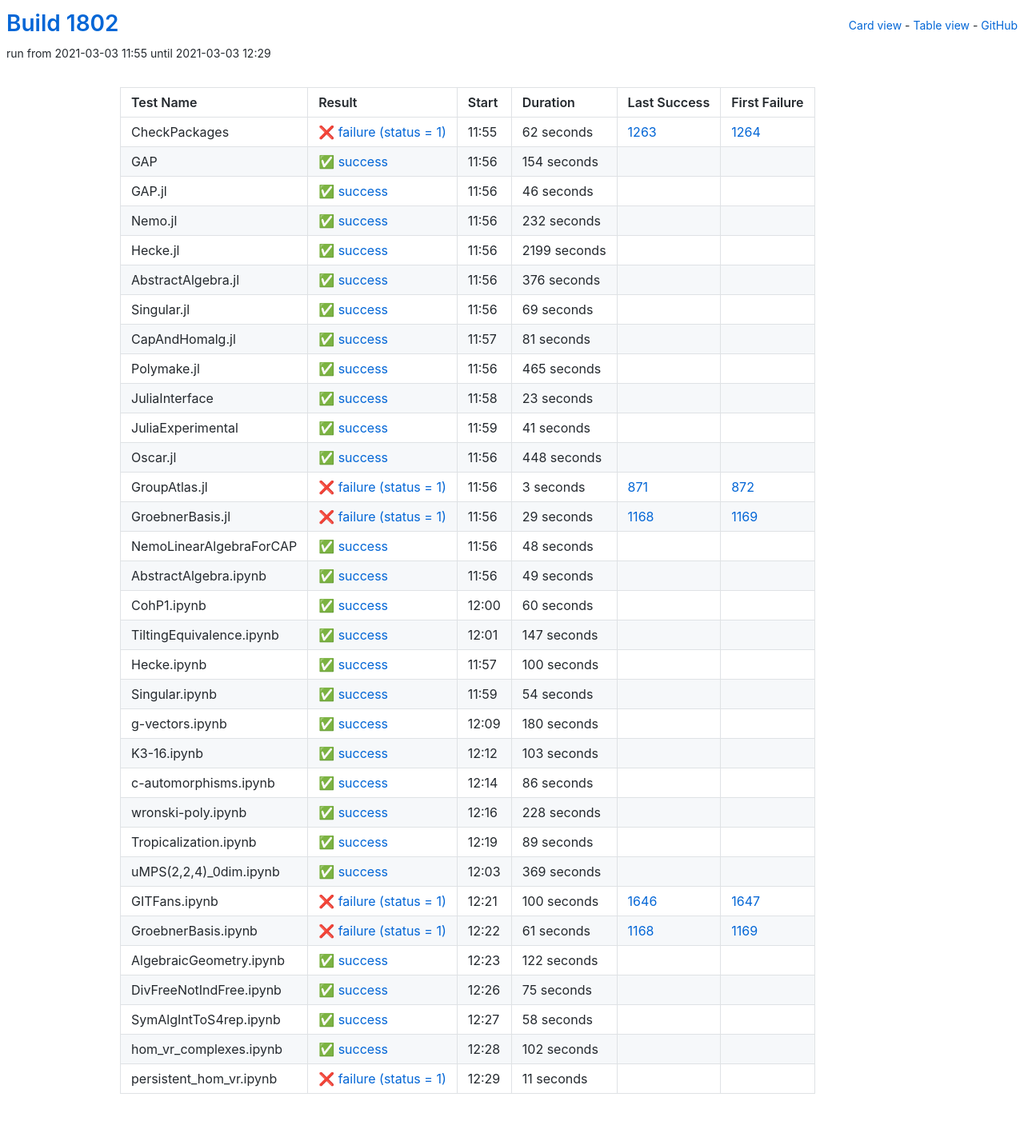
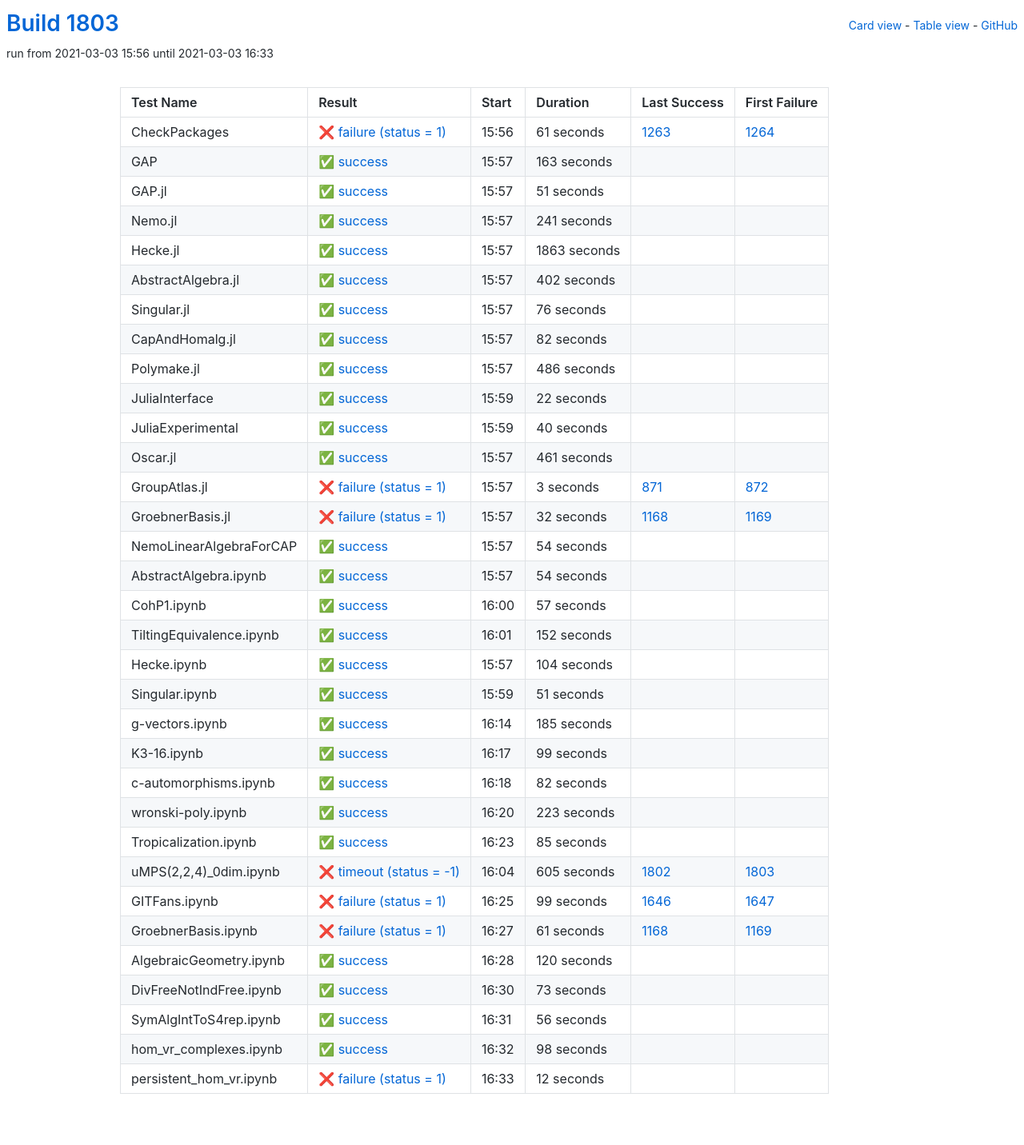
Before and after one commit to oscar-system/oscar-ci-status-stable, a Jekyll site: the page built from table.html, in a window 1280 px wide. Shown: the whole page at 80% size. Built offline with Jekyll 4.4.1, drawn with Linux system fonts in a browser that asks for light colours.

Commit message:
Build #1803

```diff
--- a/_data/ci.yml
+++ b/_data/ci.yml
@@ -1,6 +1,6 @@
 ---
-build: 1802
-build_url: https://oscarci.mathematik.uni-kl.de/job/oscar-stable/1802/
+build: 1803
+build_url: https://oscarci.mathematik.uni-kl.de/job/oscar-stable/1803/
 job: oscar-stable
 organization: oscar-system
 repo: oscar-ci-status-stable
@@ -8,152 +8,152 @@ repourl: https://github.com/oscar-system/oscar-ci-status-stable
 tests:
 - name: CheckPackages
   id: checkpackages
-  log: https://oscarci.mathematik.uni-kl.de/job/oscar-stable/1802/artifact/logs/build-1802/CheckPackages.log
-  start: 2021-03-03 11:55
+  log: https://oscarci.mathematik.uni-kl.de/job/oscar-stable/1803/artifact/logs/build-1803/CheckPackages.log
+  start: 2021-03-03 15:56
   success: false
   exitcode: 1
   status: failure
-  duration: 62
+  duration: 61
   last_success: 1263
   last_success_url: https://oscarci.mathematik.uni-kl.de/job/oscar-stable/1263/
   first_failure: 1264
   first_failure_url: https://oscarci.mathematik.uni-kl.de/job/oscar-stable/1264/
 - name: GAP
   id: gap
-  log: https://oscarci.mathematik.uni-kl.de/job/oscar-stable/1802/artifact/logs/build-1802/GAP.log
-  start: 2021-03-03 11:56
+  log: https://oscarci.mathematik.uni-kl.de/job/oscar-stable/1803/artifact/logs/build-1803/GAP.log
+  start: 2021-03-03 15:57
   success: true
   exitcode: 0
   status: success
-  duration: 154
+  duration: 163
   last_success: false
   last_success_url:
   first_failure: false
   first_failure_url:
 - name: GAP.jl
   id: gap-jl
-  log: https://oscarci.mathematik.uni-kl.de/job/oscar-stable/1802/artifact/logs/build-1802/GAP.jl.log
-  start: 2021-03-03 11:56
+  log: https://oscarci.mathematik.uni-kl.de/job/oscar-stable/1803/artifact/logs/build-1803/GAP.jl.log
+  start: 2021-03-03 15:57
   success: true
   exitcode: 0
   status: success
-  duration: 46
+  duration: 51
   last_success: false
   last_success_url:
   first_failure: false
   first_failure_url:
 - name: Nemo.jl
   id: nemo-jl
-  log: https://oscarci.mathematik.uni-kl.de/job/oscar-stable/1802/artifact/logs/build-1802/Nemo.jl.log
-  start: 2021-03-03 11:56
+  log: https://oscarci.mathematik.uni-kl.de/job/oscar-stable/1803/artifact/logs/build-1803/Nemo.jl.log
+  start: 2021-03-03 15:57
   success: true
   exitcode: 0
   status: success
-  duration: 232
+  duration: 241
   last_success: false
   last_success_url:
   first_failure: false
   first_failure_url:
 - name: Hecke.jl
   id: hecke-jl
-  log: https://oscarci.mathematik.uni-kl.de/job/oscar-stable/1802/artifact/logs/build-1802/Hecke.jl.log
-  start: 2021-03-03 11:56
+  log: https://oscarci.mathematik.uni-kl.de/job/oscar-stable/1803/artifact/logs/build-1803/Hecke.jl.log
+  start: 2021-03-03 15:57
   success: true
   exitcode: 0
   status: success
-  duration: 2199
+  duration: 1863
   last_success: false
   last_success_url:
   first_failure: false
   first_failure_url:
 - name: AbstractAlgebra.jl
   id: abstractalgebra-jl
-  log: https://oscarci.mathematik.uni-kl.de/job/oscar-stable/1802/artifact/logs/build-1802/AbstractAlgebra.jl.log
-  start: 2021-03-03 11:56
+  log: https://oscarci.mathematik.uni-kl.de/job/oscar-stable/1803/artifact/logs/build-1803/AbstractAlgebra.jl.log
+  start: 2021-03-03 15:57
   success: true
   exitcode: 0
   status: success
-  duration: 376
+  duration: 402
   last_success: false
   last_success_url:
   first_failure: false
   first_failure_url:
 - name: Singular.jl
   id: singular-jl
-  log: https://oscarci.mathematik.uni-kl.de/job/oscar-stable/1802/artifact/logs/build-1802/Singular.jl.log
-  start: 2021-03-03 11:56
+  log: https://oscarci.mathematik.uni-kl.de/job/oscar-stable/1803/artifact/logs/build-1803/Singular.jl.log
+  start: 2021-03-03 15:57
   success: true
   exitcode: 0
   status: success
-  duration: 69
+  duration: 76
   last_success: false
   last_success_url:
   first_failure: false
   first_failure_url:
 - name: CapAndHomalg.jl
   id: capandhomalg-jl
-  log: https://oscarci.mathematik.uni-kl.de/job/oscar-stable/1802/artifact/logs/build-1802/CapAndHomalg.jl.log
-  start: 2021-03-03 11:57
+  log: https://oscarci.mathematik.uni-kl.de/job/oscar-stable/1803/artifact/logs/build-1803/CapAndHomalg.jl.log
+  start: 2021-03-03 15:57
   success: true
   exitcode: 0
   status: success
-  duration: 81
+  duration: 82
   last_success: false
   last_success_url:
   first_failure: false
   first_failure_url:
 - name: Polymake.jl
   id: polymake-jl
-  log: https://oscarci.mathematik.uni-kl.de/job/oscar-stable/1802/artifact/logs/build-1802/Polymake.jl.log
-  start: 2021-03-03 11:56
+  log: https://oscarci.mathematik.uni-kl.de/job/oscar-stable/1803/artifact/logs/build-1803/Polymake.jl.log
+  start: 2021-03-03 15:57
   success: true
   exitcode: 0
   status: success
-  duration: 465
+  duration: 486
   last_success: false
   last_success_url:
   first_failure: false
   first_failure_url:
 - name: JuliaInterface
   id: juliainterface
-  log: https://oscarci.mathematik.uni-kl.de/job/oscar-stable/1802/artifact/logs/build-1802/JuliaInterface.log
-  start: 2021-03-03 11:58
+  log: https://oscarci.mathematik.uni-kl.de/job/oscar-stable/1803/artifact/logs/build-1803/JuliaInterface.log
+  start: 2021-03-03 15:59
   success: true
   exitcode: 0
   status: success
-  duration: 23
+  duration: 22
   last_success: false
   last_success_url:
   first_failure: false
   first_failure_url:
 - name: JuliaExperimental
   id: juliaexperimental
-  log: https://oscarci.mathematik.uni-kl.de/job/oscar-stable/1802/artifact/logs/build-1802/JuliaExperimental.log
-  start: 2021-03-03 11:59
+  log: https://oscarci.mathematik.uni-kl.de/job/oscar-stable/1803/artifact/logs/build-1803/JuliaExperimental.log
+  start: 2021-03-03 15:59
   success: true
   exitcode: 0
   status: success
-  duration: 41
+  duration: 40
   last_success: false
   last_success_url:
   first_failure: false
   first_failure_url:
 - name: Oscar.jl
   id: oscar-jl
-  log: https://oscarci.mathematik.uni-kl.de/job/oscar-stable/1802/artifact/logs/build-1802/Oscar.jl.log
-  start: 2021-03-03 11:56
+  log: https://oscarci.mathematik.uni-kl.de/job/oscar-stable/1803/artifact/logs/build-1803/Oscar.jl.log
+  start: 2021-03-03 15:57
   success: true
   exitcode: 0
   status: success
-  duration: 448
+  duration: 461
   last_success: false
   last_success_url:
   first_failure: false
   first_failure_url:
 - name: GroupAtlas.jl
   id: groupatlas-jl
-  log: https://oscarci.mathematik.uni-kl.de/job/oscar-stable/1802/artifact/logs/build-1802/GroupAtlas.jl.log
-  start: 2021-03-03 11:56
+  log: https://oscarci.mathematik.uni-kl.de/job/oscar-stable/1803/artifact/logs/build-1803/GroupAtlas.jl.log
+  start: 2021-03-03 15:57
   success: false
   exitcode: 1
   status: failure
@@ -164,80 +164,20 @@ tests:
   first_failure_url: https://oscarci.mathematik.uni-kl.de/job/oscar-stable/872/
 - name: GroebnerBasis.jl
   id: groebnerbasis-jl
-  log: https://oscarci.mathematik.uni-kl.de/job/oscar-stable/1802/artifact/logs/build-1802/GroebnerBasis.jl.log
-  start: 2021-03-03 11:56
+  log: https://oscarci.mathematik.uni-kl.de/job/oscar-stable/1803/artifact/logs/build-1803/GroebnerBasis.jl.log
+  start: 2021-03-03 15:57
   success: false
   exitcode: 1
   status: failure
-  duration: 29
+  duration: 32
   last_success: 1168
   last_success_url: https://oscarci.mathematik.uni-kl.de/job/oscar-stable/1168/
   first_failure: 1169
   first_failure_url: https://oscarci.mathematik.uni-kl.de/job/oscar-stable/1169/
 - name: NemoLinearAlgebraForCAP
   id: nemolinearalgebraforcap
-  log: https://oscarci.mathematik.uni-kl.de/job/oscar-stable/1802/artifact/logs/build-1802/NemoLinearAlgebraForCAP.log
-  start: 2021-03-03 11:56
-  success: true
-  exitcode: 0
-  status: success
-  duration: 48
-  last_success: false
-  last_success_url:
-  first_failure: false
-  first_failure_url:
-- name: AbstractAlgebra.ipynb
-  id: abstractalgebra-ipynb
-  log: https://oscarci.mathematik.uni-kl.de/job/oscar-stable/1802/artifact/logs/build-1802/AbstractAlgebra.ipynb.log
-  start: 2021-03-03 11:56
-  success: true
-  exitcode: 0
-  status: success
-  duration: 49
-  last_success: false
-  last_success_url:
-  first_failure: false
-  first_failure_url:
-- name: CohP1.ipynb
-  id: cohp1-ipynb
-  log: https://oscarci.mathematik.uni-kl.de/job/oscar-stable/1802/artifact/logs/build-1802/CohP1.ipynb.log
-  start: 2021-03-03 12:00
-  success: true
-  exitcode: 0
-  status: success
-  duration: 60
-  last_success: false
-  last_success_url:
-  first_failure: false
-  first_failure_url:
-- name: TiltingEquivalence.ipynb
-  id: tiltingequivalence-ipynb
-  log: https://oscarci.mathematik.uni-kl.de/job/oscar-stable/1802/artifact/logs/build-1802/TiltingEquivalence.ipynb.log
-  start: 2021-03-03 12:01
-  success: true
-  exitcode: 0
-  status: success
-  duration: 147
-  last_success: false
-  last_success_url:
-  first_failure: false
-  first_failure_url:
-- name: Hecke.ipynb
-  id: hecke-ipynb
-  log: https://oscarci.mathematik.uni-kl.de/job/oscar-stable/1802/artifact/logs/build-1802/Hecke.ipynb.log
-  start: 2021-03-03 11:57
-  success: true
-  exitcode: 0
-  status: success
-  duration: 100
-  last_success: false
-  last_success_url:
-  first_failure: false
-  first_failure_url:
-- name: Singular.ipynb
-  id: singular-ipynb
-  log: https://oscarci.mathematik.uni-kl.de/job/oscar-stable/1802/artifact/logs/build-1802/Singular.ipynb.log
-  start: 2021-03-03 11:59
+  log: https://oscarci.mathematik.uni-kl.de/job/oscar-stable/1803/artifact/logs/build-1803/NemoLinearAlgebraForCAP.log
+  start: 2021-03-03 15:57
   success: true
   exitcode: 0
   status: success
@@ -246,94 +186,154 @@ tests:
   last_success_url:
   first_failure: false
   first_failure_url:
-- name: g-vectors.ipynb
-  id: g-vectors-ipynb
-  log: https://oscarci.mathematik.uni-kl.de/job/oscar-stable/1802/artifact/logs/build-1802/g-vectors.ipynb.log
-  start: 2021-03-03 12:09
+- name: AbstractAlgebra.ipynb
+  id: abstractalgebra-ipynb
+  log: https://oscarci.mathematik.uni-kl.de/job/oscar-stable/1803/artifact/logs/build-1803/AbstractAlgebra.ipynb.log
+  start: 2021-03-03 15:57
   success: true
   exitcode: 0
   status: success
-  duration: 180
+  duration: 54
+  last_success: false
+  last_success_url:
+  first_failure: false
+  first_failure_url:
+- name: CohP1.ipynb
+  id: cohp1-ipynb
+  log: https://oscarci.mathematik.uni-kl.de/job/oscar-stable/1803/artifact/logs/build-1803/CohP1.ipynb.log
+  start: 2021-03-03 16:00
+  success: true
+  exitcode: 0
+  status: success
+  duration: 57
+  last_success: false
+  last_success_url:
+  first_failure: false
+  first_failure_url:
+- name: TiltingEquivalence.ipynb
+  id: tiltingequivalence-ipynb
+  log: https://oscarci.mathematik.uni-kl.de/job/oscar-stable/1803/artifact/logs/build-1803/TiltingEquivalence.ipynb.log
+  start: 2021-03-03 16:01
+  success: true
+  exitcode: 0
+  status: success
+  duration: 152
+  last_success: false
+  last_success_url:
+  first_failure: false
+  first_failure_url:
+- name: Hecke.ipynb
+  id: hecke-ipynb
+  log: https://oscarci.mathematik.uni-kl.de/job/oscar-stable/1803/artifact/logs/build-1803/Hecke.ipynb.log
+  start: 2021-03-03 15:57
+  success: true
+  exitcode: 0
+  status: success
+  duration: 104
+  last_success: false
+  last_success_url:
+  first_failure: false
+  first_failure_url:
+- name: Singular.ipynb
+  id: singular-ipynb
+  log: https://oscarci.mathematik.uni-kl.de/job/oscar-stable/1803/artifact/logs/build-1803/Singular.ipynb.log
+  start: 2021-03-03 15:59
+  success: true
+  exitcode: 0
+  status: success
+  duration: 51
+  last_success: false
+  last_success_url:
+  first_failure: false
+  first_failure_url:
+- name: g-vectors.ipynb
+  id: g-vectors-ipynb
+  log: https://oscarci.mathematik.uni-kl.de/job/oscar-stable/1803/artifact/logs/build-1803/g-vectors.ipynb.log
+  start: 2021-03-03 16:14
+  success: true
+  exitcode: 0
+  status: success
+  duration: 185
   last_success: false
   last_success_url:
   first_failure: false
   first_failure_url:
 - name: K3-16.ipynb
   id: k3-16-ipynb
-  log: https://oscarci.mathematik.uni-kl.de/job/oscar-stable/1802/artifact/logs/build-1802/K3-16.ipynb.log
-  start: 2021-03-03 12:12
+  log: https://oscarci.mathematik.uni-kl.de/job/oscar-stable/1803/artifact/logs/build-1803/K3-16.ipynb.log
+  start: 2021-03-03 16:17
   success: true
   exitcode: 0
   status: success
-  duration: 103
+  duration: 99
   last_success: false
   last_success_url:
   first_failure: false
   first_failure_url:
 - name: c-automorphisms.ipynb
   id: c-automorphisms-ipynb
-  log: https://oscarci.mathematik.uni-kl.de/job/oscar-stable/1802/artifact/logs/build-1802/c-automorphisms.ipynb.log
-  start: 2021-03-03 12:14
+  log: https://oscarci.mathematik.uni-kl.de/job/oscar-stable/1803/artifact/logs/build-1803/c-automorphisms.ipynb.log
+  start: 2021-03-03 16:18
   success: true
   exitcode: 0
   status: success
-  duration: 86
+  duration: 82
   last_success: false
   last_success_url:
   first_failure: false
   first_failure_url:
 - name: wronski-poly.ipynb
   id: wronski-poly-ipynb
-  log: https://oscarci.mathematik.uni-kl.de/job/oscar-stable/1802/artifact/logs/build-1802/wronski-poly.ipynb.log
-  start: 2021-03-03 12:16
+  log: https://oscarci.mathematik.uni-kl.de/job/oscar-stable/1803/artifact/logs/build-1803/wronski-poly.ipynb.log
+  start: 2021-03-03 16:20
   success: true
   exitcode: 0
   status: success
-  duration: 228
+  duration: 223
   last_success: false
   last_success_url:
   first_failure: false
   first_failure_url:
 - name: Tropicalization.ipynb
   id: tropicalization-ipynb
-  log: https://oscarci.mathematik.uni-kl.de/job/oscar-stable/1802/artifact/logs/build-1802/Tropicalization.ipynb.log
-  start: 2021-03-03 12:19
+  log: https://oscarci.mathematik.uni-kl.de/job/oscar-stable/1803/artifact/logs/build-1803/Tropicalization.ipynb.log
+  start: 2021-03-03 16:23
   success: true
   exitcode: 0
   status: success
-  duration: 89
+  duration: 85
   last_success: false
   last_success_url:
   first_failure: false
   first_failure_url:
 - name: uMPS(2,2,4)_0dim.ipynb
   id: umps-2-2-4-0dim-ipynb
-  log: https://oscarci.mathematik.uni-kl.de/job/oscar-stable/1802/artifact/logs/build-1802/uMPS-2-2-4-_0dim.ipynb.log
-  start: 2021-03-03 12:03
-  success: true
-  exitcode: 0
-  status: success
-  duration: 369
-  last_success: false
-  last_success_url:
-  first_failure: false
-  first_failure_url:
+  log: https://oscarci.mathematik.uni-kl.de/job/oscar-stable/1803/artifact/logs/build-1803/uMPS-2-2-4-_0dim.ipynb.log
+  start: 2021-03-03 16:04
+  success: false
+  exitcode: -1
+  status: timeout
+  duration: 605
+  last_success: 1802
+  last_success_url: https://oscarci.mathematik.uni-kl.de/job/oscar-stable/1802/
+  first_failure: 1803
+  first_failure_url: https://oscarci.mathematik.uni-kl.de/job/oscar-stable/1803/
 - name: GITFans.ipynb
   id: gitfans-ipynb
-  log: https://oscarci.mathematik.uni-kl.de/job/oscar-stable/1802/artifact/logs/build-1802/GITFans.ipynb.log
-  start: 2021-03-03 12:21
+  log: https://oscarci.mathematik.uni-kl.de/job/oscar-stable/1803/artifact/logs/build-1803/GITFans.ipynb.log
+  start: 2021-03-03 16:25
   success: false
   exitcode: 1
   status: failure
-  duration: 100
+  duration: 99
   last_success: 1646
   last_success_url: https://oscarci.mathematik.uni-kl.de/job/oscar-stable/1646/
   first_failure: 1647
   first_failure_url: https://oscarci.mathematik.uni-kl.de/job/oscar-stable/1647/
 - name: GroebnerBasis.ipynb
   id: groebnerbasis-ipynb
-  log: https://oscarci.mathematik.uni-kl.de/job/oscar-stable/1802/artifact/logs/build-1802/GroebnerBasis.ipynb.log
-  start: 2021-03-03 12:22
+  log: https://oscarci.mathematik.uni-kl.de/job/oscar-stable/1803/artifact/logs/build-1803/GroebnerBasis.ipynb.log
+  start: 2021-03-03 16:27
   success: false
   exitcode: 1
   status: failure
@@ -344,60 +344,60 @@ tests:
   first_failure_url: https://oscarci.mathematik.uni-kl.de/job/oscar-stable/1169/
 - name: AlgebraicGeometry.ipynb
   id: algebraicgeometry-ipynb
-  log: https://oscarci.mathematik.uni-kl.de/job/oscar-stable/1802/artifact/logs/build-1802/AlgebraicGeometry.ipynb.log
-  start: 2021-03-03 12:23
+  log: https://oscarci.mathematik.uni-kl.de/job/oscar-stable/1803/artifact/logs/build-1803/AlgebraicGeometry.ipynb.log
+  start: 2021-03-03 16:28
   success: true
   exitcode: 0
   status: success
-  duration: 122
+  duration: 120
   last_success: false
   last_success_url:
   first_failure: false
   first_failure_url:
 - name: DivFreeNotIndFree.ipynb
   id: divfreenotindfree-ipynb
-  log: https://oscarci.mathematik.uni-kl.de/job/oscar-stable/1802/artifact/logs/build-1802/DivFreeNotIndFree.ipynb.log
-  start: 2021-03-03 12:26
+  log: https://oscarci.mathematik.uni-kl.de/job/oscar-stable/1803/artifact/logs/build-1803/DivFreeNotIndFree.ipynb.log
+  start: 2021-03-03 16:30
   success: true
   exitcode: 0
   status: success
-  duration: 75
+  duration: 73
   last_success: false
   last_success_url:
   first_failure: false
   first_failure_url:
 - name: SymAlgIntToS4rep.ipynb
   id: symalginttos4rep-ipynb
-  log: https://oscarci.mathematik.uni-kl.de/job/oscar-stable/1802/artifact/logs/build-1802/SymAlgIntToS4rep.ipynb.log
-  start: 2021-03-03 12:27
+  log: https://oscarci.mathematik.uni-kl.de/job/oscar-stable/1803/artifact/logs/build-1803/SymAlgIntToS4rep.ipynb.log
+  start: 2021-03-03 16:31
   success: true
   exitcode: 0
   status: success
-  duration: 58
+  duration: 56
   last_success: false
   last_success_url:
   first_failure: false
   first_failure_url:
 - name: hom_vr_complexes.ipynb
   id: hom-vr-complexes-ipynb
-  log: https://oscarci.mathematik.uni-kl.de/job/oscar-stable/1802/artifact/logs/build-1802/hom_vr_complexes.ipynb.log
-  start: 2021-03-03 12:28
+  log: https://oscarci.mathematik.uni-kl.de/job/oscar-stable/1803/artifact/logs/build-1803/hom_vr_complexes.ipynb.log
+  start: 2021-03-03 16:32
   success: true
   exitcode: 0
   status: success
-  duration: 102
+  duration: 98
   last_success: false
   last_success_url:
   first_failure: false
   first_failure_url:
 - name: persistent_hom_vr.ipynb
   id: persistent-hom-vr-ipynb
-  log: https://oscarci.mathematik.uni-kl.de/job/oscar-stable/1802/artifact/logs/build-1802/persistent_hom_vr.ipynb.log
-  start: 2021-03-03 12:29
+  log: https://oscarci.mathematik.uni-kl.de/job/oscar-stable/1803/artifact/logs/build-1803/persistent_hom_vr.ipynb.log
+  start: 2021-03-03 16:33
   success: false
   exitcode: 1
   status: failure
-  duration: 11
+  duration: 12
   last_success: false
   last_success_url:
   first_failure: false
```
Also changed, not shown: README.md.
